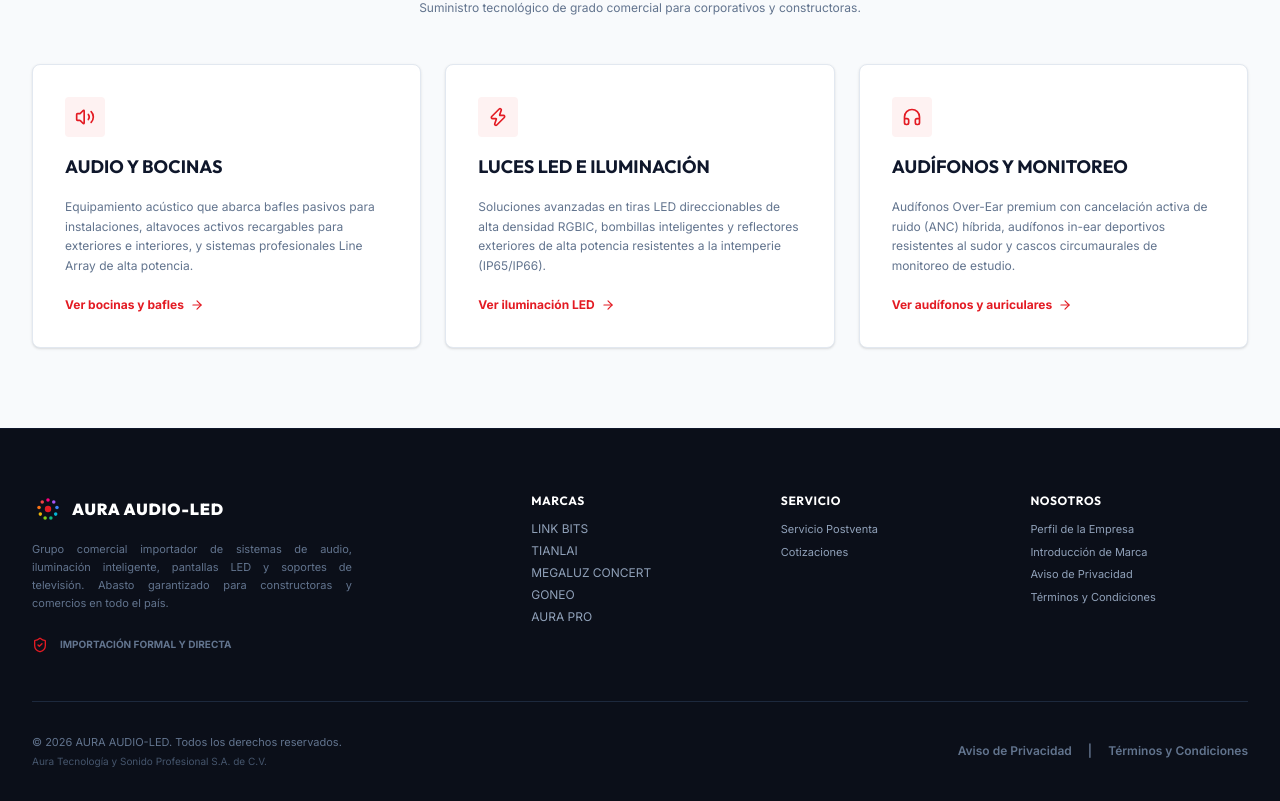
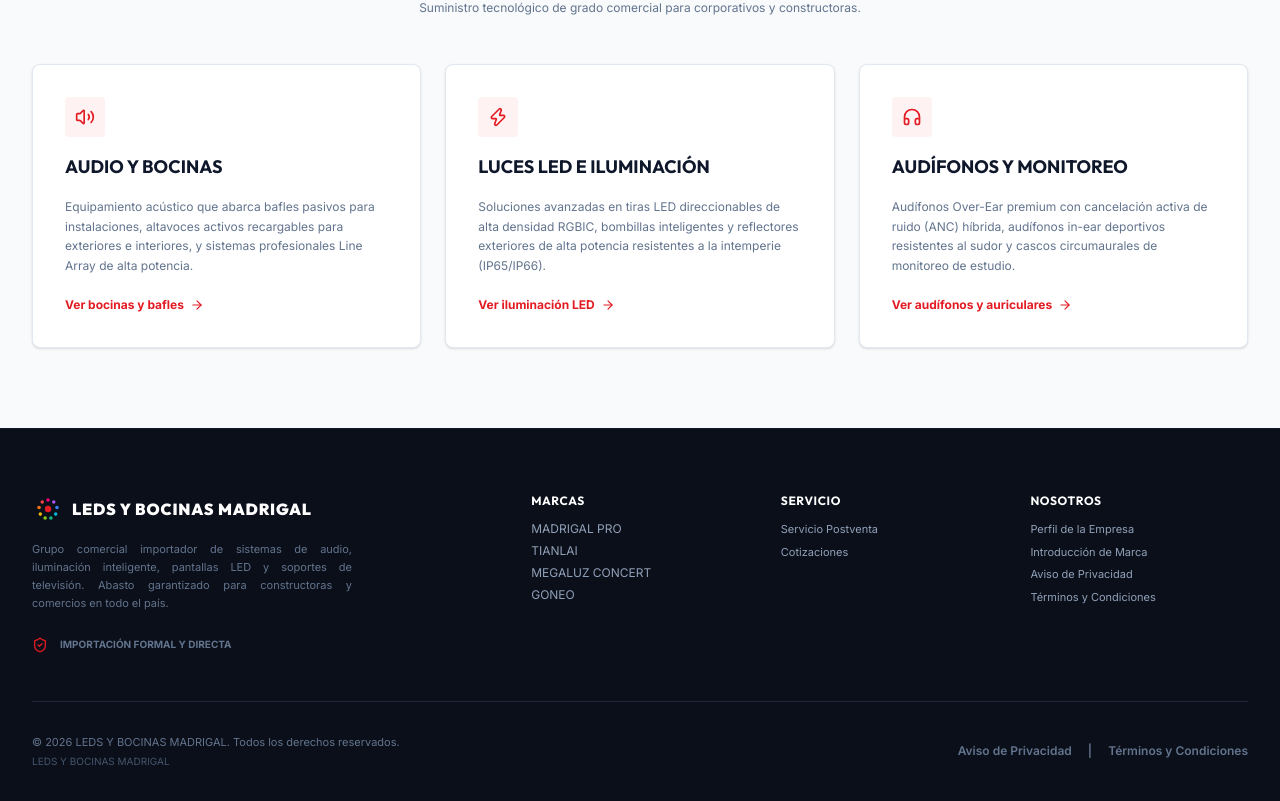
Before and after one commit to CarlosVlz89/bocinas_prueba, a React (Vite) app: page / in a window 1280 px wide. Shown: the part 1011-1812 px from the top of the page. Built offline with nearby package versions, Linux system fonts and the light colour scheme.

Commit message:
feat: rebrand site to LEDS Y BOCINAS MADRIGAL, update address, remove Link Bits and rename Aura Pro to Madrigal Pro

```diff
--- a/src/App.jsx
+++ b/src/App.jsx
@@ -35,20 +35,20 @@
 } from 'lucide-react';
 
 // Shared variables for easy modification
-const BRAND_NAME = "AURA AUDIO-LED";
-const LEGAL_NAME = "Aura Tecnología y Sonido Profesional S.A. de C.V.";
-const ADDRESS = "Av. Insurgentes Sur 1602, Crédito Constructor, Benito Juárez, CP 03940, Ciudad de México, CDMX";
-const SUPPORT_EMAIL = "soporte@aura-audioled.com.mx";
+const BRAND_NAME = "LEDS Y BOCINAS MADRIGAL";
+const LEGAL_NAME = "LEDS Y BOCINAS MADRIGAL";
+const ADDRESS = "Av. Convento Santa Mónica, Edificio 79, Piso 2, Interior 30 1-A, Col. Jardines de Santa Mónica, C.P. 54050, Tlalnepantla de Baz, Estado de México, México";
+const SUPPORT_EMAIL = "soporte@ledsybocinasmadrigal.com.mx";
 
 const SITE_DATA = {
   brandName: BRAND_NAME,
   legalName: LEGAL_NAME,
   phone: "+52 55 1234 5678",
   phoneFormatted: "+52 (55) 1234-5678",
-  email: "ventas@aura-audioled.com.mx",
+  email: "ventas@ledsybocinasmadrigal.com.mx",
   supportEmail: SUPPORT_EMAIL,
   address: ADDRESS,
-  googleMapsUrl: "https://maps.google.com/?q=Av.+Insurgentes+Sur+1602,+Crédito+Constructor,+Benito+Juárez,+03940+Ciudad+de+México",
+  googleMapsUrl: "https://maps.google.com/?q=Av.+Convento+Santa+Mónica,+Edificio+79,+Jardines+de+Santa+Mónica,+54050+Tlalnepantla+de+Baz",
   navigation: [
     { label: "Inicio", href: "/" },
     { label: "Catálogo", href: "/productos" },
@@ -57,18 +57,11 @@
   ],
   brands: [
     {
-      id: "aurapro",
-      name: "AURA PRO",
+      id: "madrigalpro",
+      name: "MADRIGAL PRO",
       logoColor: "#e31b23",
-      logoText: "Aura Pro",
-      description: "AURA PRO es nuestra línea de gama alta dirigida a audiófilos y profesionales del sonido. Sus soluciones abarcan bocinas line-array de alta potencia, luces LED de alta densidad DMX y audífonos de monitoreo de estudio con respuesta de frecuencia plana y altos estándares de seguridad eléctrica."
-    },
-    {
-      id: "linkbits",
-      name: "LINKBITS",
-      logoColor: "#ef4444",
-      logoText: "linkbits",
-      description: "Link Bits se especializa en ofrecer soluciones tecnológicas accesibles y funcionales para el día a día. Destaca por su amplia gama de bocinas portátiles recargables con iluminación LED y audífonos inalámbricos de emparejamiento rápido para usuarios dinámicos."
+      logoText: "Madrigal Pro",
+      description: "MADRIGAL PRO es nuestra línea de gama alta dirigida a audiófilos y profesionales del sonido. Sus soluciones abarcan bocinas line-array de alta potencia, luces LED de alta densidad DMX y audífonos de monitoreo de estudio con respuesta de frecuencia plana y altos estándares de seguridad eléctrica."
     },
     {
       id: "tianlai",
@@ -94,8 +87,8 @@
   ],
       products: [
     {
-      id: "aurapro-linearray",
-      brand: "aurapro",
+      id: "madrigalpro-linearray",
+      brand: "madrigalpro",
       name: "Altavoz Line Array Concert-12",
       category: "bocina",
       type: "speaker",
@@ -110,8 +103,8 @@
       ]
     },
     {
-      id: "aurapro-headphone",
-      brand: "aurapro",
+      id: "madrigalpro-headphone",
+      brand: "madrigalpro",
       name: "Audífonos de Estudio Studio-Max",
       category: "audifonos",
       type: "speaker",
@@ -126,8 +119,8 @@
       ]
     },
     {
-      id: "aurapro-led",
-      brand: "aurapro",
+      id: "madrigalpro-led",
+      brand: "madrigalpro",
       name: "Reflector Pro DMX 200W COB",
       category: "luces-led",
       type: "led-strip",
@@ -139,102 +132,6 @@
         "Control: DMX512, audiorítmico y automático",
         "Grado de protección: IP65 para intemperie",
         "Ángulo de haz: 60 grados de cobertura"
-      ]
-    },
-    {
-      id: "linkbits-2358",
-      brand: "linkbits",
-      name: "Amplificador de Voz Portátil LB-2358",
-      category: "bocina",
-      type: "speaker",
-      imageUrl: "https://megaluz.mx/upload/import/product/20251115/003401.png",
-      shortDesc: "Megáfono y amplificador de voz portátil con micrófono de diadema y correa ajustable.",
-      price: "Cotizar precio",
-      specs: [
-        "Función: Amplificador de voz de alta definición para oradores y maestros",
-        "Accesorios: Incluye diadema con micrófono cableado y correa de sujeción",
-        "Alimentación: Batería recargable vía puerto USB integrado",
-        "Conectividad: Lector de tarjetas MicroSD y entrada auxiliar"
-      ]
-    },
-    {
-      id: "linkbits-2363",
-      brand: "linkbits",
-      name: "Altavoz Inalámbrico Portátil Party-12",
-      category: "bocina",
-      type: "speaker",
-      imageUrl: "https://megaluz.mx/upload/import/product/20251115/003278.png",
-      shortDesc: "Bafle portátil inalámbrico de 12 pulgadas con batería recargable y micrófono cableado.",
-      price: "Cotizar precio",
-      specs: [
-        "Diámetro: Woofer de 12 pulgadas con suspensión de alto rendimiento",
-        "Conectividad: Bluetooth 5.0, reproductor MP3 USB/SD y TWS",
-        "Accesorios: Control remoto multifuncional y micrófono alámbrico para karaoke",
-        "Iluminación: Efectos de luz LED RGB audiorítmicos integrados"
-      ]
-    },
-    {
-      id: "linkbits-2364",
-      brand: "linkbits",
-      name: "Bafle Portátil Recargable Sound-12",
-      category: "bocina",
-      type: "speaker",
-      imageUrl: "https://megaluz.mx/upload/import/product/20251115/003323.png",
-      shortDesc: "Altavoz inalámbrico portátil de 12 pulgadas con graves profundos y sistema TWS.",
-      price: "Cotizar precio",
-      specs: [
-        "Potencia acústica: Amplificador de alta fidelidad clase D",
-        "Batería: Autonomía de hasta 6 horas a volumen moderado",
-        "Soporte: Entrada de tripié estándar en la base",
-        "Funciones: Radio FM, control de eco y ecualizador manual"
-      ]
-    },
-    {
-      id: "linkbits-2365",
-      brand: "linkbits",
-      name: "Bafle Activo Recargable Concert-12",
-      category: "bocina",
-      type: "speaker",
-      imageUrl: "https://megaluz.mx/upload/import/product/20251115/003555.png",
-      shortDesc: "Altavoz inalámbrico portátil de 12 pulgadas con panel frontal LED inteligente.",
-      price: "Cotizar precio",
-      specs: [
-        "Potencia: Diseñado para eventos medianos e interiores",
-        "Iluminación: Panel frontal completo con efectos rítmicos LED",
-        "Conectividad: Emparejamiento doble TWS y reproducción directa USB",
-        "Diseño: Asa telescópica y ruedas para un transporte cómodo"
-      ]
-    },
-    {
-      id: "linkbits-earbuds",
-      brand: "linkbits",
-      name: "Audífonos In-Ear Pop-Buds Wireless",
-      category: "audifonos",
-      type: "microphone",
-      imageUrl: "/images/audifonos_earbuds.jpg",
-      shortDesc: "Audífonos inalámbricos TWS con estuche de carga inteligente",
-      price: "Cotizar precio",
-      specs: [
-        "Conectividad: Bluetooth 5.3 de ultra bajo retraso",
-        "Batería total: Hasta 24 horas con estuche",
-        "Protección: IPX4 resistente a salpicaduras",
-        "Control táctil inteligente en audífonos"
-      ]
-    },
-    {
-      id: "linkbits-led",
-      brand: "linkbits",
-      name: "Foco LED RGB Inteligente Bluetooth",
-      category: "luces-led",
-      type: "led-strip",
-      imageUrl: "/images/foco_inteligente.jpg",
-      shortDesc: "Bombilla LED multicolor con altavoz bluetooth integrado",
-      price: "Cotizar precio",
-      specs: [
-        "Rosca estándar E27 para hogar",
-        "Potencia lumínica: 9W RGB+W",
-        "Control mediante App y control remoto",
-        "Efectos dinámicos audiorítmicos"
       ]
     },
     {
@@ -489,12 +386,12 @@
     },
     terms: {
       title: "Términos y Condiciones de Uso y Venta",
-      content: `El presente contrato regula los términos y condiciones de uso del sitio web y los términos comerciales aplicables a la cotización y adquisición de equipos de audio y sistemas de iluminación provistos por AURA AUDIO-LED.
+      content: `El presente contrato regula los términos y condiciones de uso del sitio web y los términos comerciales aplicables a la cotización y adquisición de equipos de audio y sistemas de iluminación provistos por ${BRAND_NAME}.
 
       1. Cotizaciones: Todas las cotizaciones emitidas a través de nuestro sitio web o por correo oficial tienen una vigencia de 15 días naturales y están sugeras a disponibilidad de stock.
       2. Garantías: Todos nuestros productos cuentan con una garantía limitada de 1 año contra defectos de fabricación. La garantía no cubre daños causados por variaciones de voltaje, negligencia de instalación o uso inapropiado.
       3. Envíos y Entregas: Realizamos entregas seguras en toda la República Mexicana. Los costos de envío son calculados en la cotización formal de acuerdo al volumen y peso de los equipos.
-      4. Métodos de Pago: Aceptamos transferencias bancarias SPEI, tarjetas de crédito/débito en terminales autorizadas y depósitos validados. Todos los precios están en Moneda Nacional (MXN).
+      4. Métodos de Pago: Aceptamos transferencias bancarias SPEI, tarjetas de crédito/debito en terminales autorizadas y depósitos validados. Todos los precios están en Moneda Nacional (MXN).
       5. Ley Aplicable: Para la resolución de cualquier controversia legal, las partes se someten a la jurisdicción de los tribunales competentes de la Ciudad de México, renunciando a cualquier otro fuero que pudiera corresponderles.`
     }
   }
@@ -648,11 +545,11 @@
               </svg>
             </div>
             <div className="flex flex-col">
-              <span className="text-xl font-black tracking-wider text-slate-900 font-display">
-                AURA
+              <span className="text-xl font-black tracking-wider text-slate-900 font-display leading-tight">
+                MADRIGAL
               </span>
-              <span className="text-[9px] font-black tracking-widest text-[#e31b23] -mt-1">
-                AUDIO-LED
+              <span className="text-[9px] font-black tracking-widest text-[#e31b23] -mt-1 block">
+                LEDS Y BOCINAS
               </span>
             </div>
           </Link>
@@ -750,7 +647,7 @@
                   <circle cx="22" cy="45" r="5.5" fill="#f97316" />
                   <circle cx="32" cy="28" r="5.5" fill="#ef4444" />
                 </svg>
-                <span className="text-base font-black text-white tracking-wider font-display">AURA AUDIO-LED</span>
+                <span className="text-base font-black text-white tracking-wider font-display uppercase">{SITE_DATA.brandName}</span>
               </div>
               <p className="text-[11px] text-slate-500 max-w-xs leading-relaxed text-justify">
                 Grupo comercial importador de sistemas de audio, iluminación inteligente, pantallas LED y soportes de televisión. Abasto garantizado para constructoras y comercios en todo el país.
@@ -764,11 +661,10 @@
             <div className="space-y-3">
               <h4 className="text-xs font-bold text-white uppercase tracking-wider">Marcas</h4>
               <ul className="space-y-1.5 text-xs">
-                <li><Link to="/productos" className="hover:text-brand-red transition-all">LINK BITS</Link></li>
+                <li><Link to="/productos" className="hover:text-brand-red transition-all">MADRIGAL PRO</Link></li>
                 <li><Link to="/productos" className="hover:text-brand-red transition-all">TIANLAI</Link></li>
                 <li><Link to="/productos" className="hover:text-brand-red transition-all">MEGALUZ CONCERT</Link></li>
                 <li><Link to="/productos" className="hover:text-brand-red transition-all">GONEO</Link></li>
-                <li><Link to="/productos" className="hover:text-brand-red transition-all">AURA PRO</Link></li>
               </ul>
             </div>
 
@@ -851,7 +747,7 @@
 
             <h1 className="text-4xl sm:text-5xl lg:text-6xl font-extrabold tracking-tight text-white leading-none font-display">
               <span className="block text-slate-400 text-xl sm:text-2xl font-semibold tracking-normal mb-2 uppercase">
-                AURA AUDIO-LED
+                {SITE_DATA.brandName}
               </span>
               PURE SOUND.<br />
               <span className="bg-gradient-to-r from-red-500 via-orange-500 to-[#e31b23] bg-clip-text text-transparent">
@@ -957,7 +853,7 @@
   const [searchParams, setSearchParams] = useSearchParams();
   const categoryParam = searchParams.get("categoria") || "all";
 
-  const [activeBrand, setActiveBrand] = useState("linkbits");
+  const [activeBrand, setActiveBrand] = useState("madrigalpro");
   const [searchQuery, setSearchQuery] = useState("");
   const [selectedCategory, setSelectedCategory] = useState(categoryParam);
   const navigate = useNavigate();
@@ -982,7 +878,7 @@
     }
   }, [categoryParam, activeBrand]);
 
-  const currentBrandData = SITE_DATA.brands.find(b => b.id === activeBrand) || SITE_DATA.brands[1];
+  const currentBrandData = SITE_DATA.brands.find(b => b.id === activeBrand) || SITE_DATA.brands[0];
 
   const filteredProducts = SITE_DATA.products.filter(product => {
     const matchBrand = product.brand === activeBrand;
@@ -1244,7 +1140,7 @@
             <Award className="w-8 h-8 text-brand-red" /> Nosotros e Infraestructura
           </h2>
           <p className="text-xs md:text-sm text-slate-500 leading-relaxed text-justify">
-            AURA AUDIO-LED (bajo la razón social *{SITE_DATA.legalName}*) es un corporativo de capital mexicano encargado de la importación directa y distribución mayorista de soluciones tecnológicas de sonido profesional e iluminación inteligente. Proveemos un canal transparente y seguro para constructoras, contratistas del gobierno y distribuidores minoristas en el territorio nacional.
+            {SITE_DATA.brandName} (bajo la razón social *{SITE_DATA.legalName}*) es un corporativo de capital mexicano encargado de la importación directa y distribución mayorista de soluciones tecnológicas de sonido profesional e iluminación inteligente. Proveemos un canal transparente y seguro para constructoras, contratistas del gobierno y distribuidores minoristas en el territorio nacional.
           </p>
         </div>
 
@@ -1266,7 +1162,7 @@
           <div className="space-y-4">
             <h3 className="text-xl font-bold text-slate-950 uppercase">Validación Fiscal y de Activos</h3>
             <p className="text-xs text-slate-500 leading-relaxed text-justify">
-              Entendemos los requerimientos de las instituciones financieras y auditorías administrativas. Por ello, AURA proporciona de manera transparente toda la documentación corporativa de soporte a nuestros clientes: constancia de situación fiscal del SAT, opinión de cumplimiento positiva en sentido fiscal, cuentas de banco validadas de la persona moral, e identificaciones aduanales de procedencia de equipos.
+              Entendemos los requerimientos de las instituciones financieras y auditorías administrativas. Por ello, {SITE_DATA.brandName} proporciona de manera transparente toda la documentación corporativa de soporte a nuestros clientes: constancia de situación fiscal del SAT, opinión de cumplimiento positiva en sentido fiscal, cuentas de banco validadas de la persona moral, e identificaciones aduanales de procedencia de equipos.
             </p>
           </div>
           <div className="space-y-4 bg-slate-50 p-6 rounded border border-slate-200 text-xs text-slate-500">
@@ -1298,7 +1194,7 @@
     company: '',
     productInterest: initialProduct,
     message: initialProduct
-      ? `Hola Aura Audio-LED, me interesa solicitar una cotización e información sobre el producto: ${initialProduct}. Quedo a la espera de su contacto.`
+      ? `Hola ${SITE_DATA.brandName}, me interesa solicitar una cotización e información sobre el producto: ${initialProduct}. Quedo a la espera de su contacto.`
       : ''
   });
 
@@ -1309,7 +1205,7 @@
       setFormData(prev => ({
         ...prev,
         productInterest: initialProduct,
-        message: `Hola Aura Audio-LED, me interesa solicitar una cotización e información sobre el producto: ${initialProduct}. Quedo a la espera de su contacto.`
+        message: `Hola ${SITE_DATA.brandName}, me interesa solicitar una cotización e información sobre el producto: ${initialProduct}. Quedo a la espera de su contacto.`
       }));
     }
   }, [initialProduct]);
@@ -1430,7 +1326,7 @@
               </div>
               <h4 className="text-base font-bold text-slate-800 mb-1">¡Mensaje Enviado Correctamente!</h4>
               <p className="text-xs text-slate-400 max-w-xs mx-auto leading-relaxed">
-                Su solicitud ha sido registrada en el sistema de distribución de Aura Audio-LED. Un asesor comercial se pondrá en contacto con usted a la brevedad.
+                Su solicitud ha sido registrada en el sistema de distribución de {SITE_DATA.brandName}. Un asesor comercial se pondrá en contacto con usted a la brevedad.
               </p>
             </div>
           ) : (
```
Also changed, not shown: 2 other files (tests, documents, lock files or other folders).
